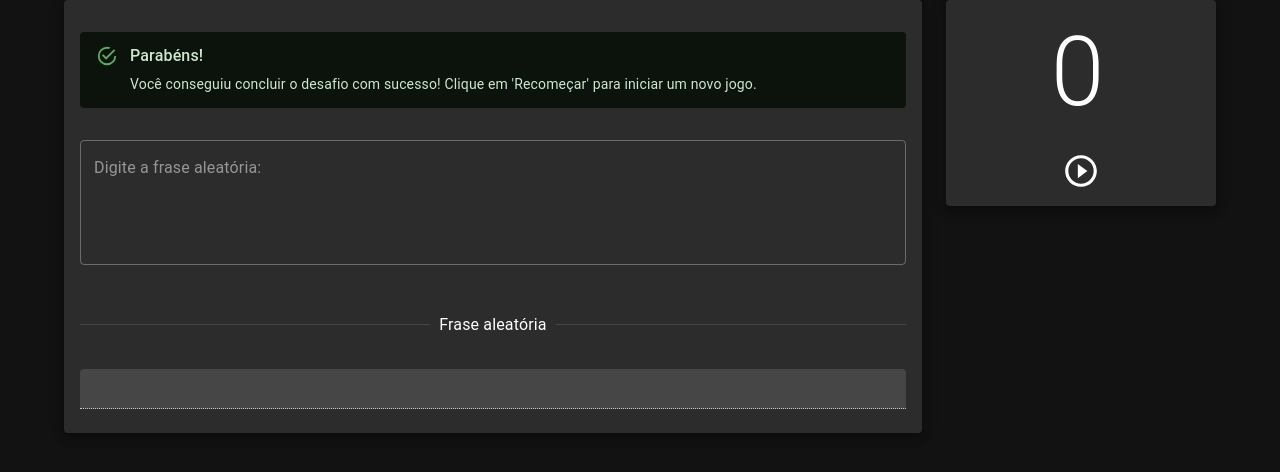
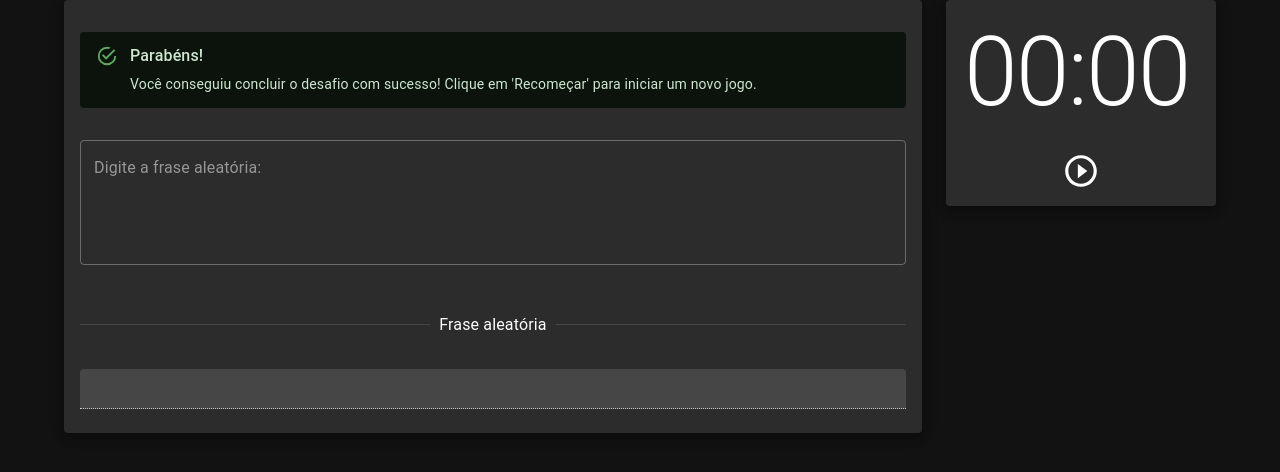
Before and after one commit to felipeproj/react-typer, a React (Create React App) app: page / in a window 1280 px wide. Shown: the top 472 px of the page. Built offline with nearby package versions, Linux system fonts and the light colour scheme.

Commit message:
feat: Fomartting countdown

```diff
--- a/src/components/countdown/Countdown.js
+++ b/src/components/countdown/Countdown.js
@@ -28,15 +28,23 @@ function Countdown({
   const [showStart, setShowStart] = React.useState(true);
   const [timerPaused, setTimerPaused] = React.useState(false);
   const [timer, setTimer] = React.useState(0);
+  const [formattedTimer, setFormattedTimer] = React.useState(formatTime(timer));
 
   React.useEffect(() => {
     const interval = setInterval(() => {
       if (!timerPaused) setTimer((timer) => timer - 1);
     }, 1000);
     timer === 0 && finalizeTimer(interval);
+    setFormattedTimer(formatTime(timer));
 
     return () => clearInterval(interval);
   }, [timer, timerPaused]);
+
+  function formatTime(seconds) {
+    const time = new Date(0);
+    time.setSeconds(seconds);
+    return time.toISOString().substring(14, 19);
+  }
 
   function startTimer() {
     setShowStart(false);
@@ -72,7 +80,7 @@ function Countdown({
       <Card variant="elevation" elevation={6}>
         <CardContent sx={centralizeCardContent}>
           <Typography variant="h1" component="h2">
-            {timer}
+            {formattedTimer}
           </Typography>
         </CardContent>
         <CardActions sx={centralizeCardContent}>
--- a/src/components/typer/Typer.js
+++ b/src/components/typer/Typer.js
@@ -25,10 +25,10 @@ function Typer({
     setAlertAttributes(AlertConfiguration[status]);
   }, [status]);
 
-  const handleChange = (event) => {
+  function handleChange(event) {
     setTypedPhrase(event.target.value);
     validateTypedPhrase(event.target.value);
-  };
+  }
 
   function validateTypedPhrase(typedPhrase) {
     const typedLength = typedPhrase.length;
```
